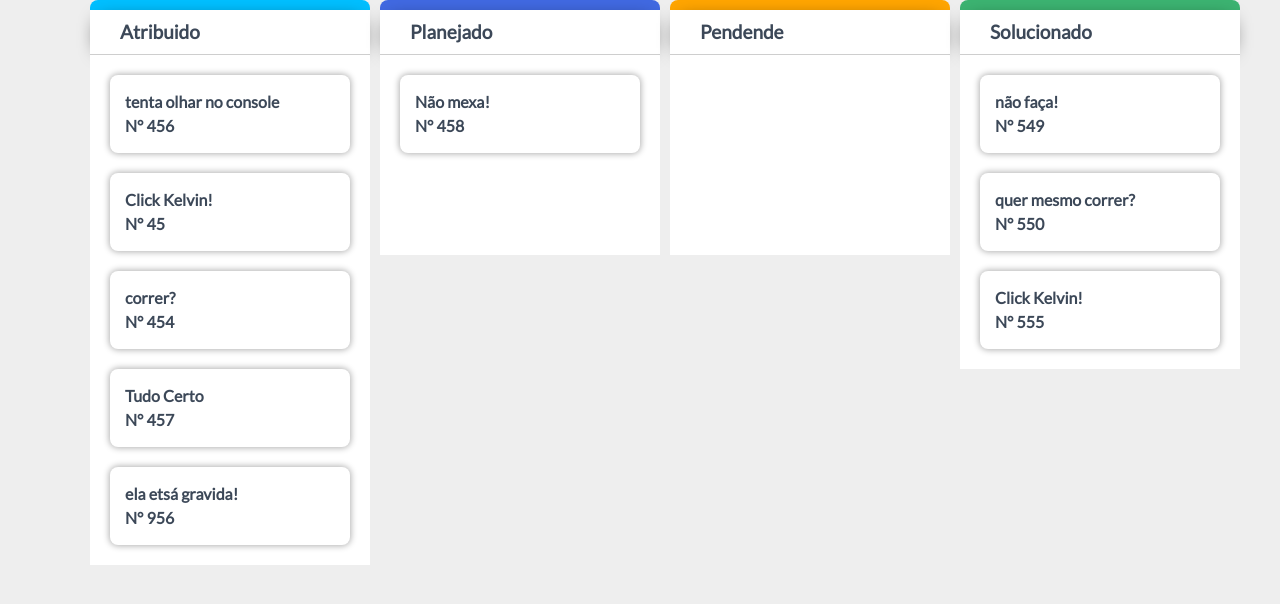
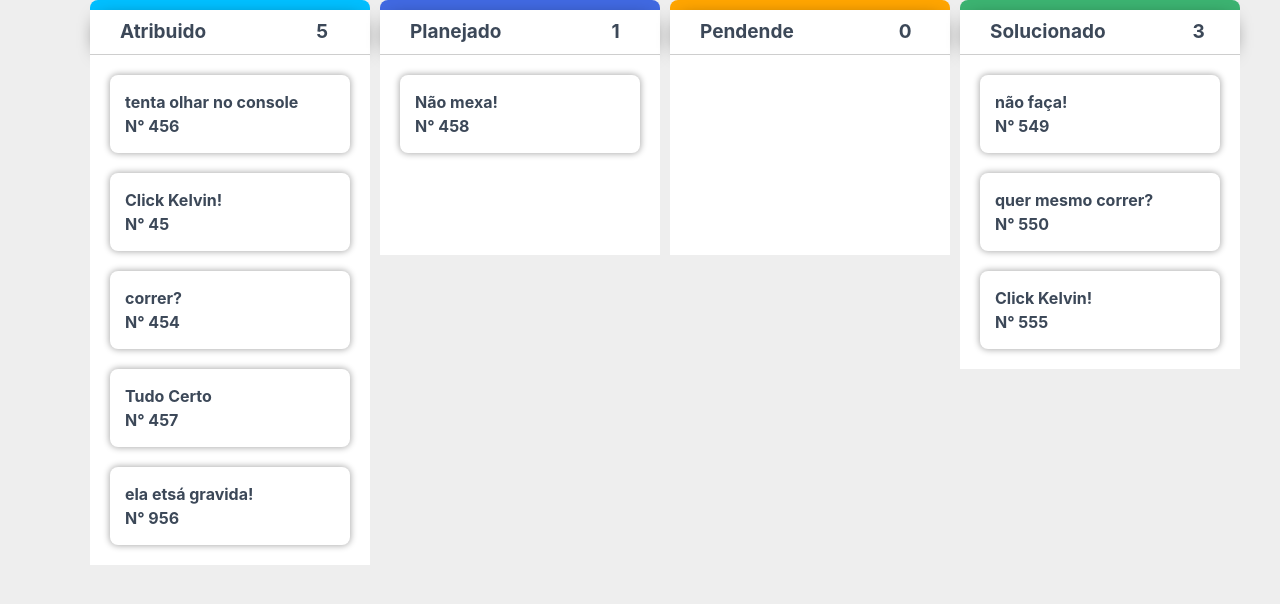
Before and after one commit to Kelvin-Pereira/kanban, a plain HTML site: page page/index.html in a window 1280 px wide. Drawn offline with nearby package versions, Linux system fonts and the light colour scheme.

Commit message:
update Contador funcionando

```diff
--- a/assets/kanban.css
+++ b/assets/kanban.css
@@ -214,9 +214,21 @@ main.kanban-drag {
   bottom: 6px;
 }
 
-/* contador */
-span#size {
-  margin-left: 145px;
+/* contador card*/
+span#Atribuido {
+  margin-left: 110px;
+}
+/* contador card*/
+span#Planejado {
+  margin-left: 110px;
+}
+/* contador card*/
+span#Pendende {
+  margin-left: 105px;
+}
+/* contador card*/
+span#Solucionado {
+  margin-left: 87px;
 }
 
 /* titulo da torre */
--- a/assets/kanban.js
+++ b/assets/kanban.js
@@ -265,8 +265,8 @@
           headerBoard.classList.add(value);
         });
         headerBoard.innerHTML =
-          '<div class="kanban-title-boards">' + board.title + "</div>";   // add quanticades de card
-          // '<div class="kanban-title-boards">' + board.title + "<span class'size' id='size'>"+ board.item.length + "</span>" + "</div>";   // add quanticades de card
+          // '<div class="kanban-title-boards">' + board.title + "</div>";   // add quanticades de card
+          '<div class="kanban-title-boards">' + board.title + "<span class='size' id='"+ board.title +"'>"+ board.item.length +"</span></div>";   // add quanticades de card
           var contentBoard = document.createElement("main");
         contentBoard.classList.add("kanban-drag");
         if (board.bodyClass !== "" && board.bodyClass !== undefined)
@@ -477,6 +477,7 @@
     }
 
     this.init();
+
   };
 })();
 
--- a/page/index.html
+++ b/page/index.html
@@ -12,18 +12,6 @@
       rel="stylesheet"
     />
 
-    <style>
-      body {
-        font-family: "Lato";
-        margin: 0;
-        padding: 0;
-      }
-
-      #myKanban {
-        overflow-x: auto;
-        padding: 20px 0;
-      }
-    </style>
   </head>
   <body>
 
@@ -33,6 +21,14 @@
 
     <script src="../assets/kanban.js"></script>
     <script>
+
+      // seta a quantidade de cards na torre
+      function size() {
+        document.getElementById("Atribuido").innerHTML    = this.KanbanTest.boardContainer[0].childNodes.length;
+        document.getElementById("Planejado").innerHTML    = this.KanbanTest.boardContainer[1].childNodes.length;
+        document.getElementById("Pendende").innerHTML     = this.KanbanTest.boardContainer[2].childNodes.length;
+        document.getElementById("Solucionado").innerHTML  = this.KanbanTest.boardContainer[3].childNodes.length;
+      }
 
       var KanbanTest = new jKanban({
         element: "#Kanban",
@@ -47,8 +43,11 @@
         dropEl: function(el, target, source, sibling){
           console.log(target.parentElement.getAttribute('data-id'));
 
-          console.log(target) //target para onde foi
-          console.log(source) //onde estava
+          //console.log(target) //target para onde foi
+          //console.log(source) //onde estava
+
+          // seta os novos valores
+          size()
 
         },
         buttonClick: function(el, boardId) {
@@ -151,10 +150,7 @@
         ]
       });
 
-        console.log(KanbanTest.boardContainer[0].childNodes.length)
-        console.log(KanbanTest.boardContainer[1].childNodes.length)
-        console.log(KanbanTest.boardContainer[2].childNodes.length)
-        console.log(KanbanTest.boardContainer[3].childNodes.length)
+
 
     </script>
   </body>
```
